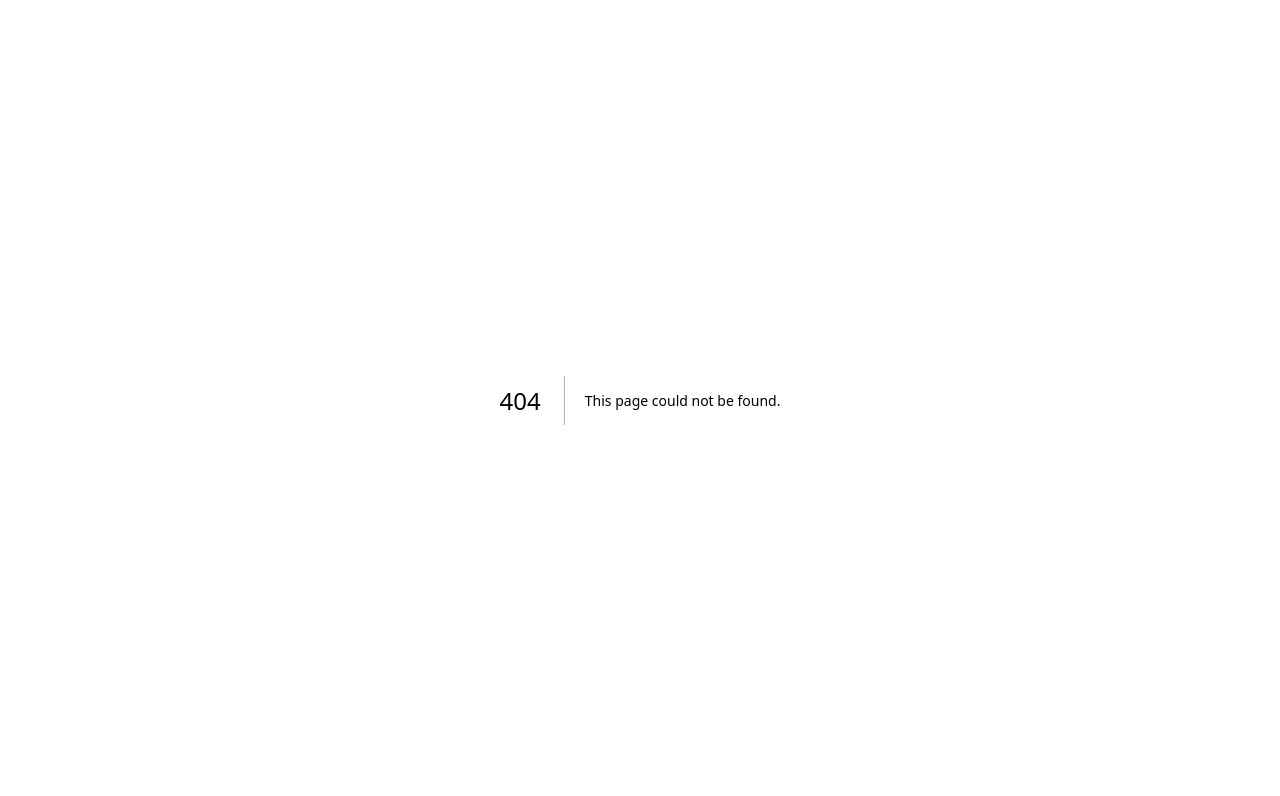
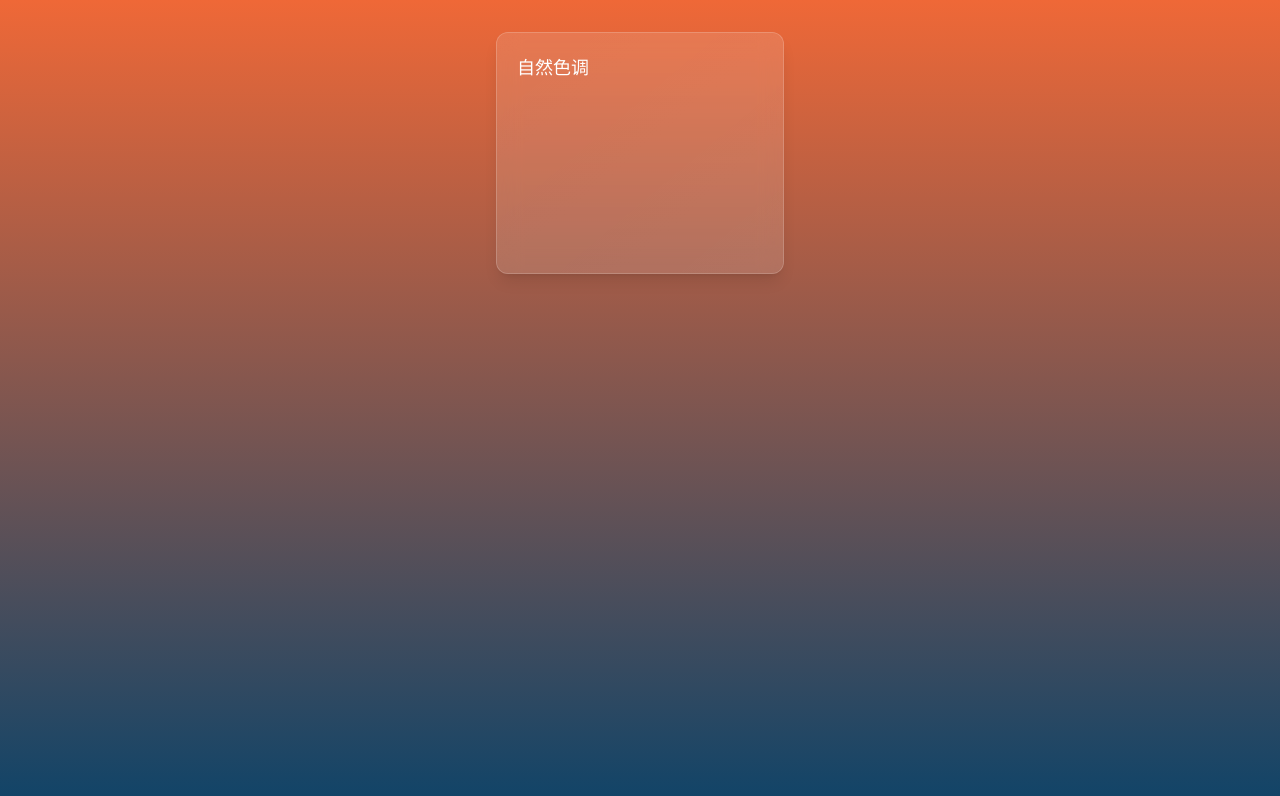
Before and after one commit to kellen-ming/driving-range, a Next.js app in the folder apps/web/: page /page-list/gradient-color in a window 1280 px wide. Before the commit this address had no page. Shown: the top 796 px of the page. Built offline with nearby package versions, Linux system fonts and the light colour scheme.

Commit message:
add Card component

```diff
--- /dev/null
+++ b/apps/web/app/page-list/gradient-color/page.tsx
@@ -0,0 +1,93 @@
+"use client";
+
+import { PropsWithChildren } from "react";
+import clsx from "clsx";
+
+export interface GradientColor {
+  colors: string[];
+
+}
+
+export interface Card extends PropsWithChildren {
+  className?: string;
+  glassEffect?: boolean;
+}
+
+function Card(props: Card) {
+  const { children, className = '', glassEffect = true } = props
+
+  const baseClasses = `
+    min-w-72 min-h-32
+    border
+    rounded-xl shadow-lg
+    transform
+    transition-all duration-500 ease-out
+    hover:shadow-xl hover:-translate-y-3
+    overflow-hidden
+    p-5
+    cursor-pointer
+  `;
+
+  const bgClasses = glassEffect
+    ? 'bg-white/10 backdrop-blur-md border-white/20 hover:bg-white/15'
+    : 'bg-white border-gray-100 hover:bg-gray-50';
+
+  return (
+    <div className={clsx(
+     `${baseClasses} ${bgClasses}`,
+     className
+    )}>
+      <div className="relative z-10 transition-transform duration-500 ease-out group-hover:scale-105">
+        {children}
+      </div>
+      {glassEffect && (
+        <div
+          className="
+            absolute
+            inset-0
+            bg-gradient-to-br
+            from-white/5
+            to-white/10
+            z-0
+            opacity-40
+            rounded-xl
+            transition-opacity
+            duration-500
+            ease-out
+            hover:opacity-60"
+          ></div>
+      )}
+    </div>
+  )
+}
+
+export default function GradientColor() {
+  const gradientColor: GradientColor[] = [
+    {
+      colors: ['#FEE9CB', '#14485E', '#C2FCC4']
+    }
+  ]
+  return (
+    // <div className="min-h-screen  p-8 flex flex-wrap gap-6 items-start justify-center">
+    <div className="min-h-screen bg-gradient-to-b from-[#EF6837] to-[#114468] p-8 flex flex-wrap gap-6 items-start justify-center">
+      <Card>
+        <h3 className="text-white font-medium text-lg mb-3">自然色调</h3>
+        <div className='h-40 w-full rounded-lg overflow-hidden flex'>
+          {/* {gradientColor[0].colors.map((color, index) => (
+            <div
+              key={index}
+              className="flex-1 flex items-end justify-center p-2"
+              style={{ backgroundColor: color }}
+            >
+              <span className="text-xs bg-black/30 text-white px-2 py-1 rounded-full backdrop-blur-sm">
+                {color}
+              </span>
+            </div>
+          ))} */}
+        </div>
+      </Card>
+
+      {/* 可以添加更多卡片 */}
+    </div>
+  )
+}
--- a/apps/web/app/page-list/page.tsx
+++ b/apps/web/app/page-list/page.tsx
@@ -6,6 +6,12 @@ const projects = [
     description: "一个无头CMS的演示项目",
     path: "/page-list/headless-demo",
     tags: ["Next.js", "Headless CMS"]
+  },
+  {
+    title: "Gradient Color",
+    description: "不一样的渐变色",
+    path: "/page-list/gradient-color",
+    tags: ["UI"]
   },
   // ... 这里可以添加更多项目
 ];
--- a/apps/web/package.json
+++ b/apps/web/package.json
@@ -12,6 +12,7 @@
   },
   "dependencies": {
     "@repo/ui": "workspace:*",
+    "@yhmsi/react-signature": "^1.0.3",
     "clsx": "^2.1.1",
     "next": "^15.1.6",
     "react": "^19.0.0",
```
Also changed, not shown: 1 other file (tests, documents, lock files or other folders).
